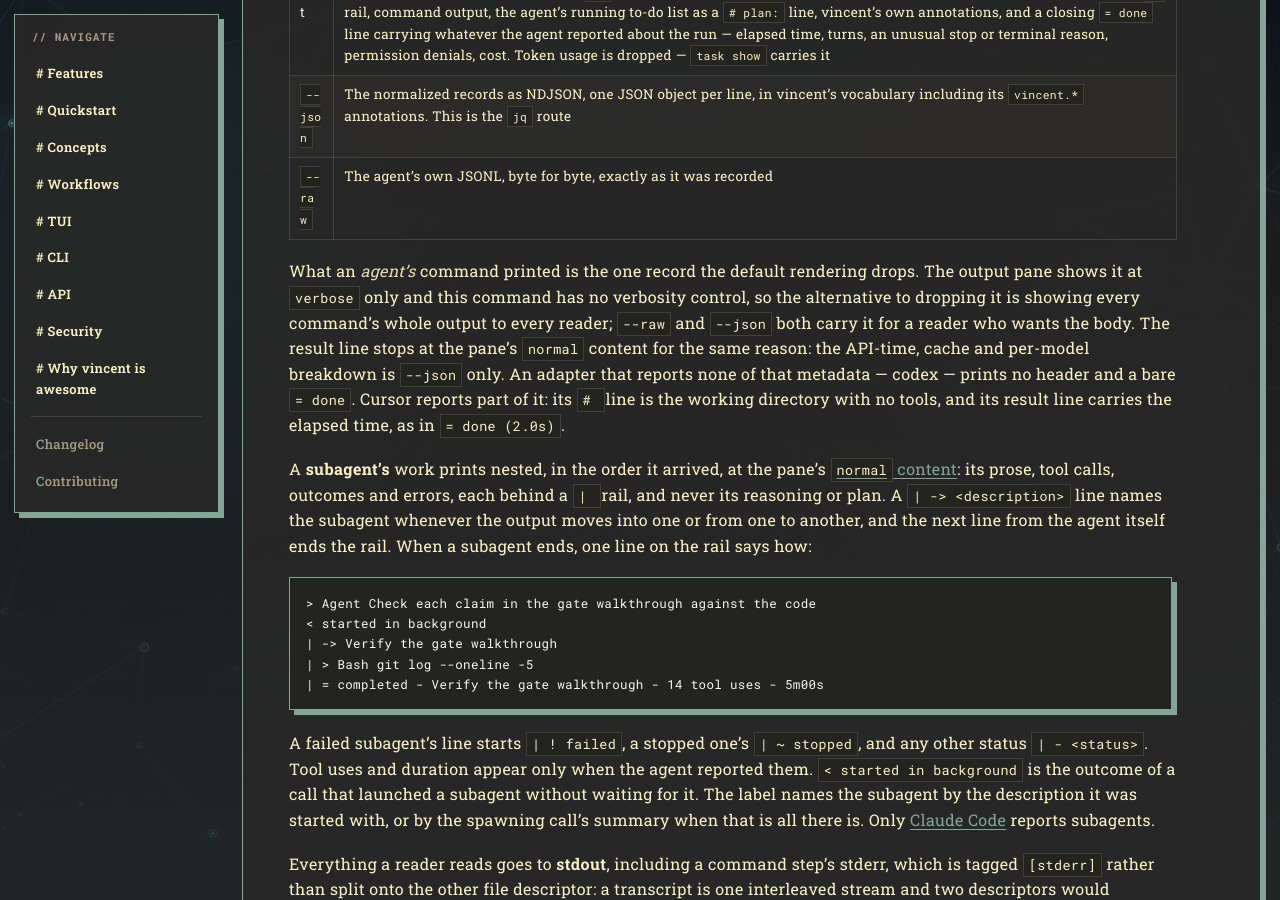
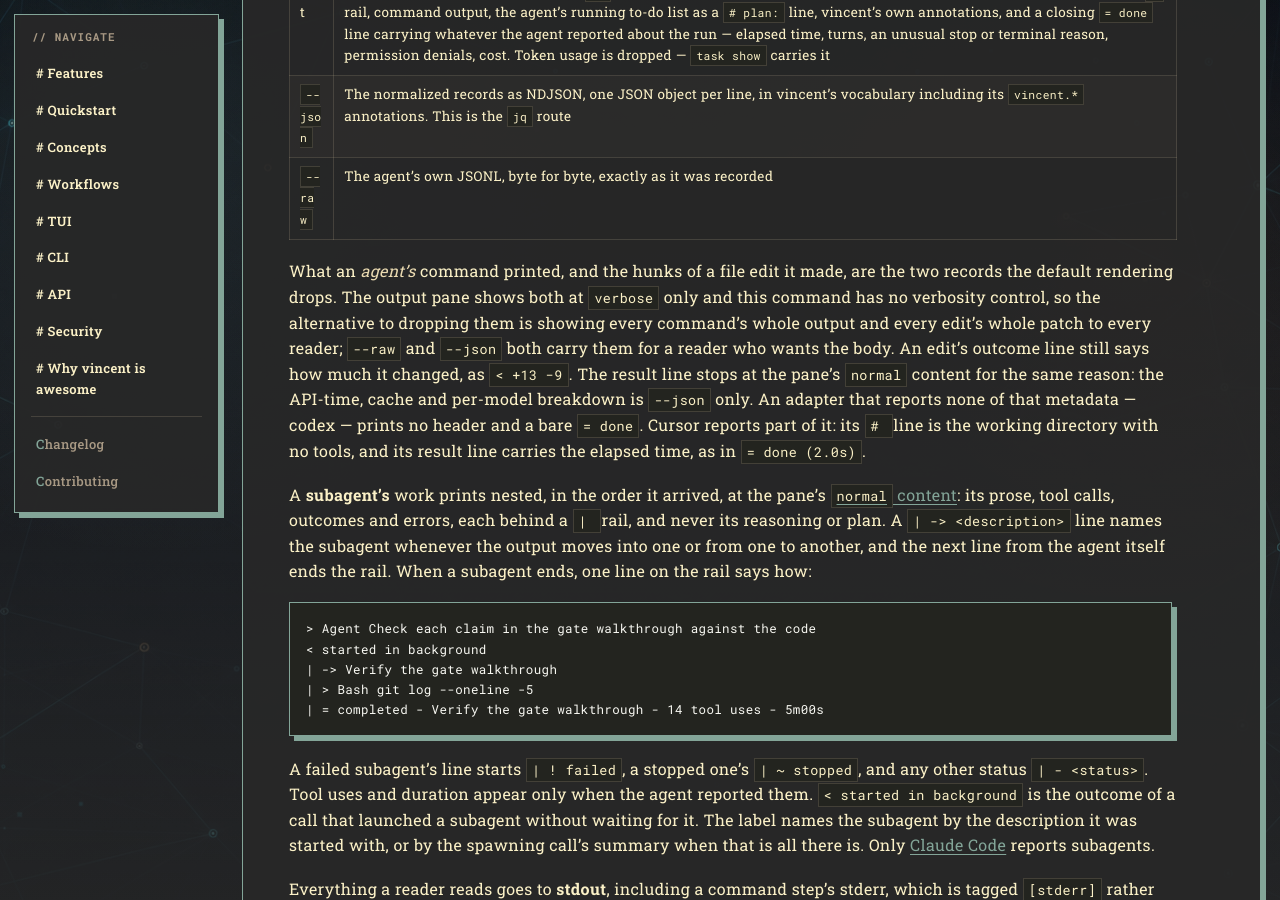
Before and after one commit to lezli01/vincent, a Jekyll site: the page built from docs/reference/cli.md, in a window 1280 px wide and 900 px high, scrolled down 19956 px. Built offline with Jekyll 4.4.1, drawn with Linux system fonts in a browser that asks for light colours; our own code applies the rules of GitHub Pages for plain Markdown files; some of the changed text lies outside the part shown.

Commit message:
docs: name agent.patch among dropped records and chat chunks
The CLI page said command output was the one record task and chat
transcript drop; agent.patch is now a second. The chat stream's chunk
list omitted agent.patch, and had never named agent.plan or
agent.command_output, which LiveChunks publishes there too.

Co-Authored-By: Claude Opus 5 (1M context) <noreply@anthropic.com>

```diff
--- a/docs/reference/cli.md
+++ b/docs/reference/cli.md
@@ -843,11 +843,12 @@ task has parallel steps or fan-out lanes).
 | `--json` | The normalized records as NDJSON, one JSON object per line, in vincent's vocabulary including its `vincent.*` annotations. This is the `jq` route |
 | `--raw` | The agent's own JSONL, byte for byte, exactly as it was recorded |
 
-What an *agent's* command printed is the one record the default rendering drops.
-The output pane shows it at `verbose` only and this command has no verbosity
-control, so the alternative to dropping it is showing every command's whole
-output to every reader; `--raw` and `--json` both carry it for a reader who
-wants the body. The result line stops at the pane's `normal` content for the
+What an *agent's* command printed, and the hunks of a file edit it made, are the
+two records the default rendering drops. The output pane shows both at `verbose`
+only and this command has no verbosity control, so the alternative to dropping
+them is showing every command's whole output and every edit's whole patch to
+every reader; `--raw` and `--json` both carry them for a reader who wants the
+body. An edit's outcome line still says how much it changed, as `< +13 −9`. The result line stops at the pane's `normal` content for the
 same reason: the API-time, cache and per-model breakdown is `--json` only.
 An adapter that reports none of that metadata — codex — prints no header and a
 bare `= done`. Cursor reports part of it: its `# ` line is the working directory
@@ -1612,8 +1613,9 @@ turn number the chat does not have exits `1` with
 | `--json` | The normalized records as NDJSON, one JSON object per line, in vincent's vocabulary including its `vincent.*` annotations. This is the `jq` route |
 | `--raw` | The agent's own JSONL, byte for byte, exactly as it was recorded |
 
-As on `task transcript`, what an agent's command printed is the one record the
-default rendering drops; `--raw` and `--json` both carry it. Everything a reader
+As on `task transcript`, what an agent's command printed and the hunks of its
+edits are the two records the default rendering drops; `--raw` and `--json` both
+carry them. Everything a reader
 reads goes to **stdout**, and the command's own diagnostics go to stderr.
 
 `-f` (`--follow`) opens on the tail and then resumes from the record boundary
```
Also changed, not shown: docs/reference/api.md (+4 -3 lines).
